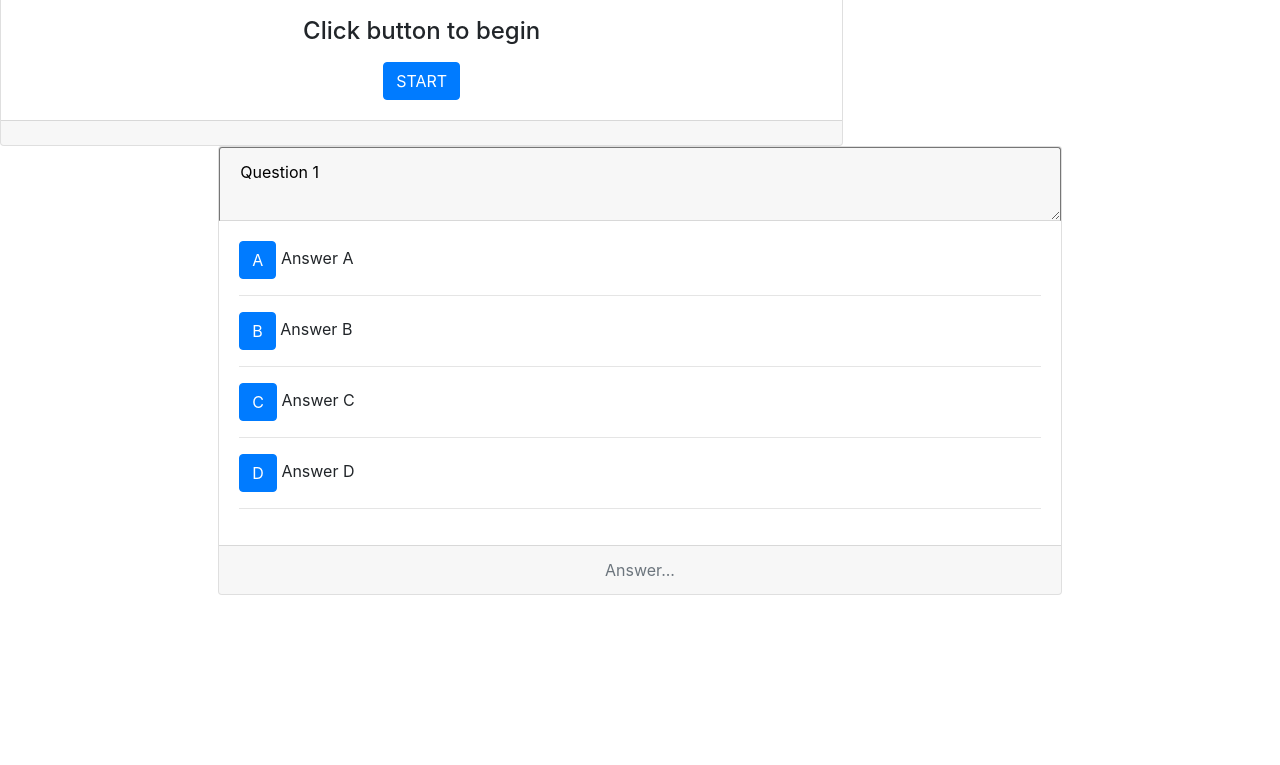
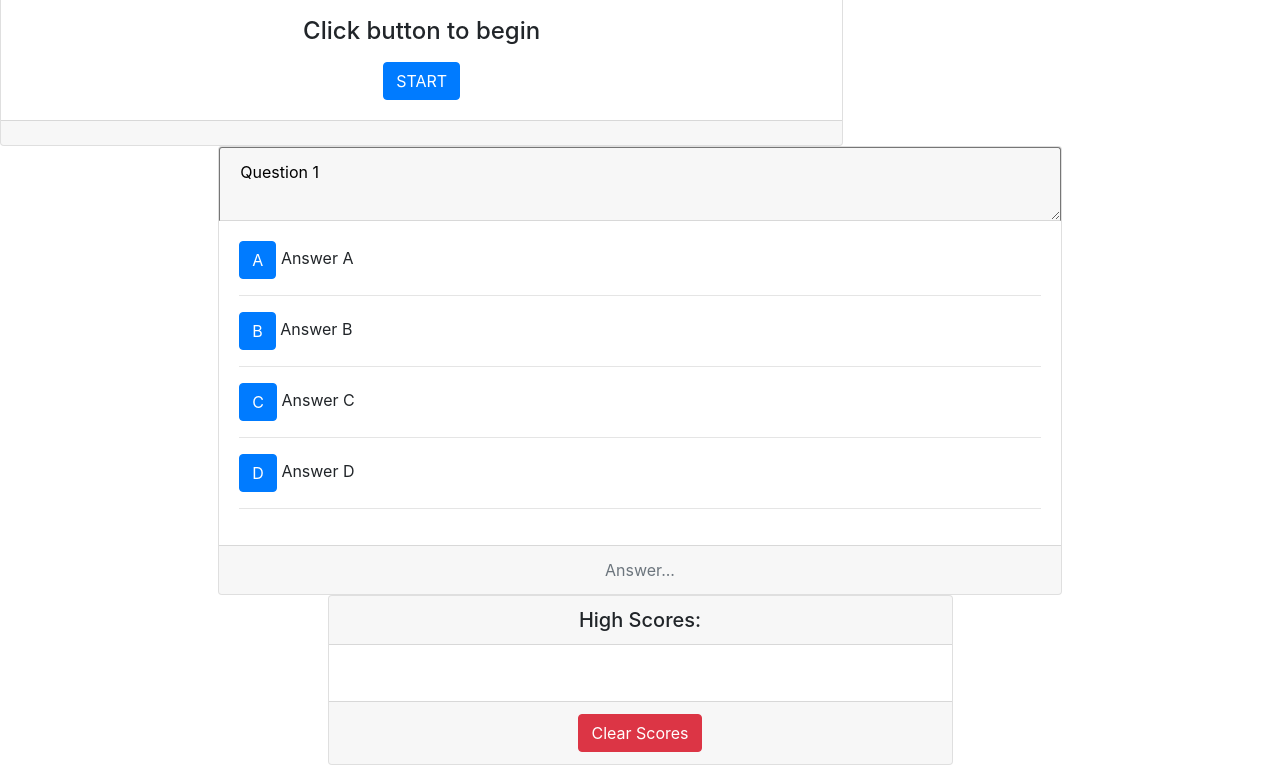
Before and after one commit to aweihe00/Code-Quiz, a plain HTML site: page index.html in a window 1280 px wide. Shown: the part 58-823 px from the top of the page. Before the commit the page ends 800 px from the top, so only its background shows below. Drawn offline with nearby package versions, Linux system fonts and the light colour scheme.

Commit message:
formatted html setup

```diff
--- a/assets/questions.js
+++ b/assets/questions.js
@@ -6,7 +6,7 @@ var questions = [
   },
   {
     title: "Dachshunds were originally bred to ____?",
-    choices: ["look like a hot dog", "be small but mighty", "take over the world", "fight off badgers"],
+    choices: ["defend livestock", "be small but mighty", "take over the world", "fight off badgers"],
     answer: "fight off badgers"
   },
   {
--- a/index.html
+++ b/index.html
@@ -23,7 +23,7 @@
     </span>
   </nav>
 
-<!--container for main screen-->
+<!--Main Screen Container-->
 <div id="initialCard">
   <div class="row justify content center">
     <div class="col col-sm-10 col-md-8 align-self-center">
@@ -42,7 +42,7 @@
     </div>
  </div>
 
- <!-- container for the questions  -->
+ <!--Questions Container-->
  <div id="questionCard">
         <div class="row justify-content-center">
           <div class="col col-sm-10 col-md-8 align-self-center">
@@ -71,9 +71,22 @@
         </div>
       </div>
 
-
-
-
+<!--Scores List Container -->
+    <div id="scoreCard">
+        <div class="row justify-content-center">
+          <div class="col col-sm-8 col-md-6 align-self-center">
+            <div class="card text-center">
+              <h5 class="card-header">High Scores:</h5>
+              <div class="listBody card-body">
+                <ol id="highScore-list"></ol>
+              </div>
+              <div id="clearBtnArea" class="card-footer text-muted">
+                <span id="clearBtn" class="btn btn-danger">Clear Scores</span>
+              </div>
+            </div>
+          </div>
+        </div>
+      </div>
 
 
     <script src="assets/questions.js"></script>
```
